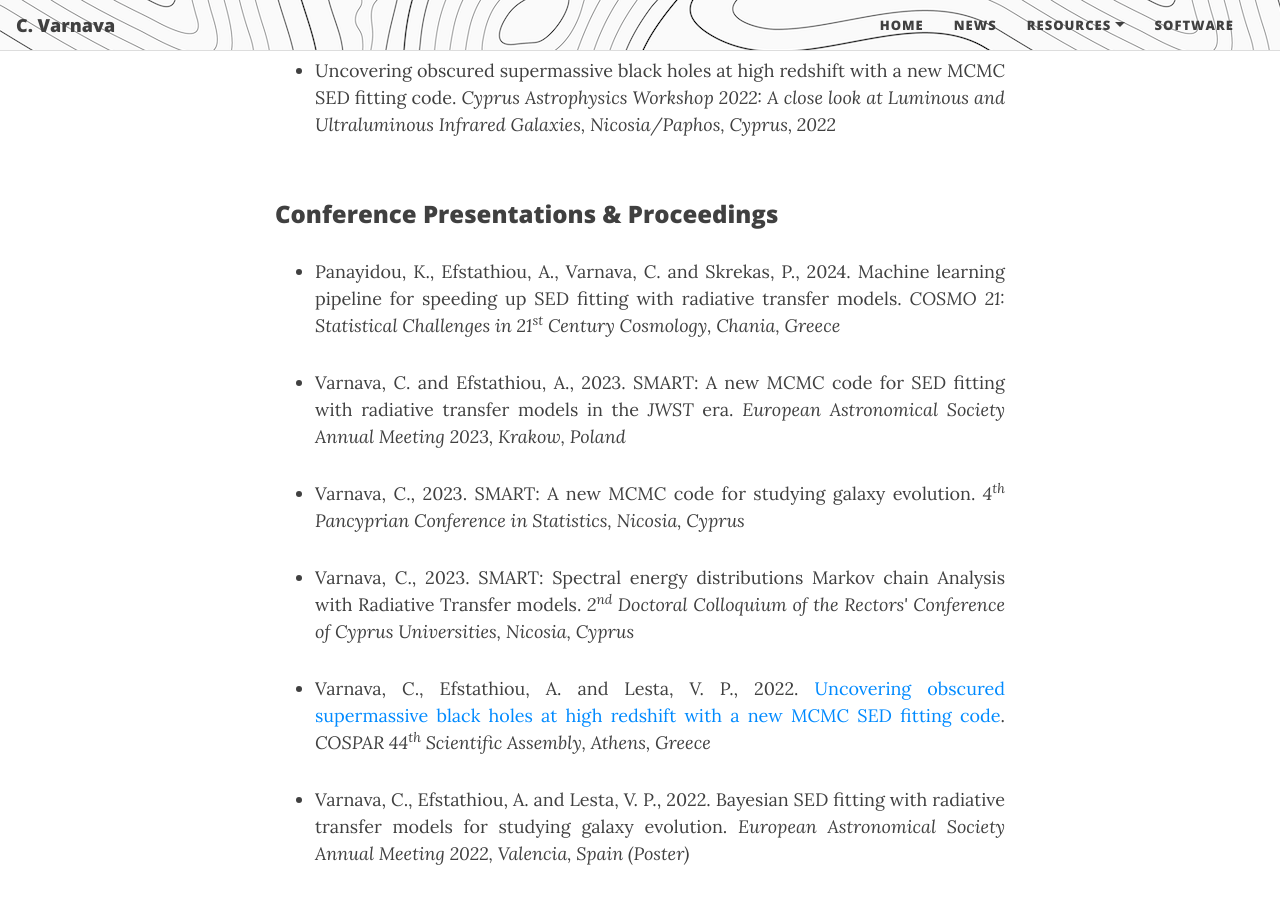
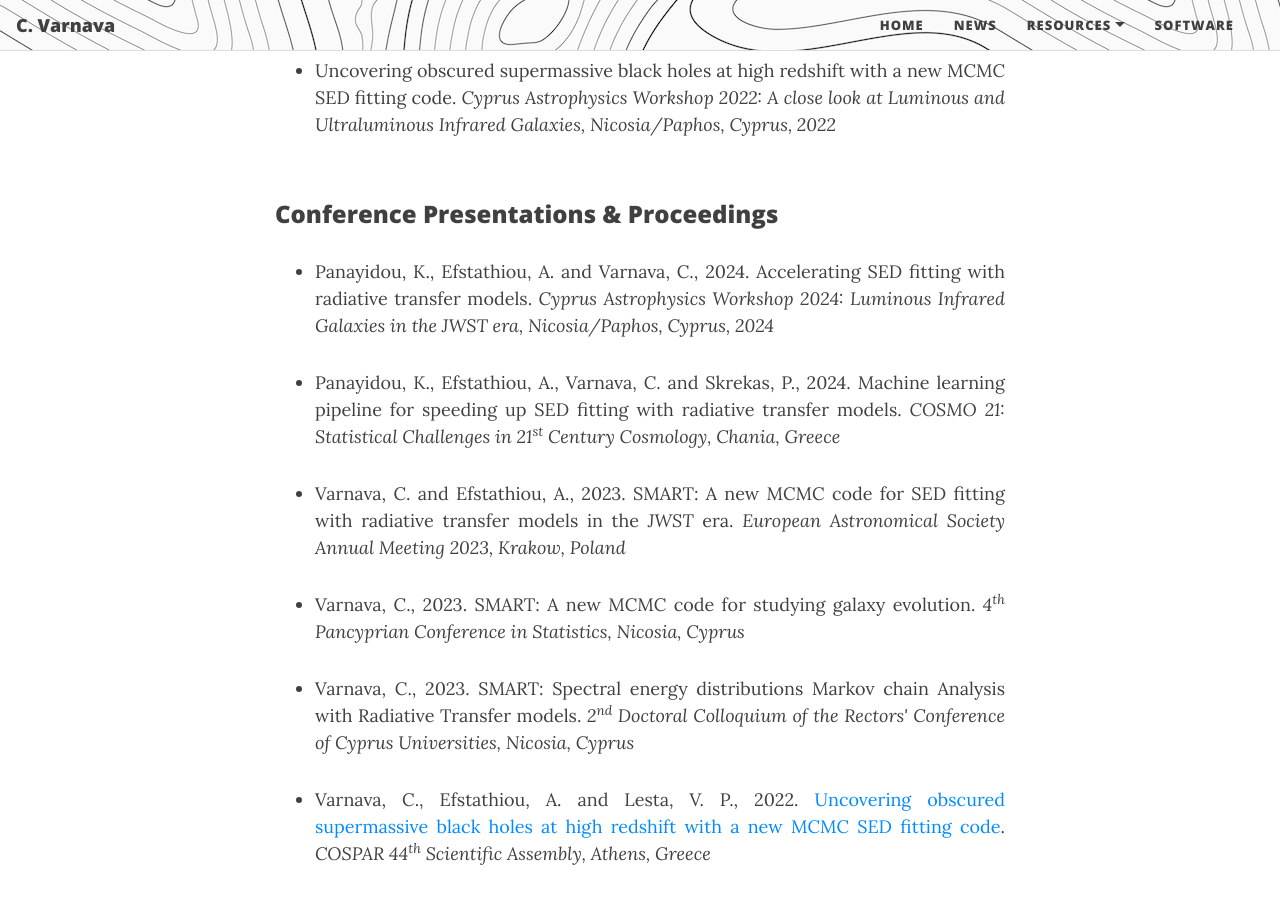
Before and after one commit to ch-var/ch-var.github.io, a Jekyll site: the page built from cv.html, in a window 1280 px wide and 900 px high, scrolled down 4564 px. Built offline with Jekyll 4.4.1, drawn with Linux system fonts in a browser that asks for light colours; formulas are drawn with MathJax 3.

Commit message:
Update cv.html

```diff
--- a/cv.html
+++ b/cv.html
@@ -136,6 +136,8 @@
 <h3>Conference Presentations & Proceedings</h3>
 <p>
 <ul>
+<li align='justify'>Panayidou, K., Efstathiou, A. and Varnava, C., 2024. Accelerating SED fitting with radiative transfer models. <i>Cyprus Astrophysics Workshop 2024: Luminous Infrared Galaxies in the <i>JWST</i> era, Nicosia/Paphos, Cyprus, 2024</i></li>
+<p>
 <li align='justify'>Panayidou, K., Efstathiou, A., Varnava, C. and Skrekas, P., 2024. Machine learning pipeline for speeding up SED fitting with radiative transfer models. <i>COSMO 21: Statistical Challenges in 21<sup>st</sup> Century Cosmology, Chania, Greece</i></li>
 <p>
 <li align='justify'>Varnava, C. and Efstathiou, A., 2023. SMART: A new MCMC code for SED fitting with radiative transfer models in the <i>JWST</i> era. <i>European Astronomical Society Annual Meeting 2023, Krakow, Poland</i></li>
```
